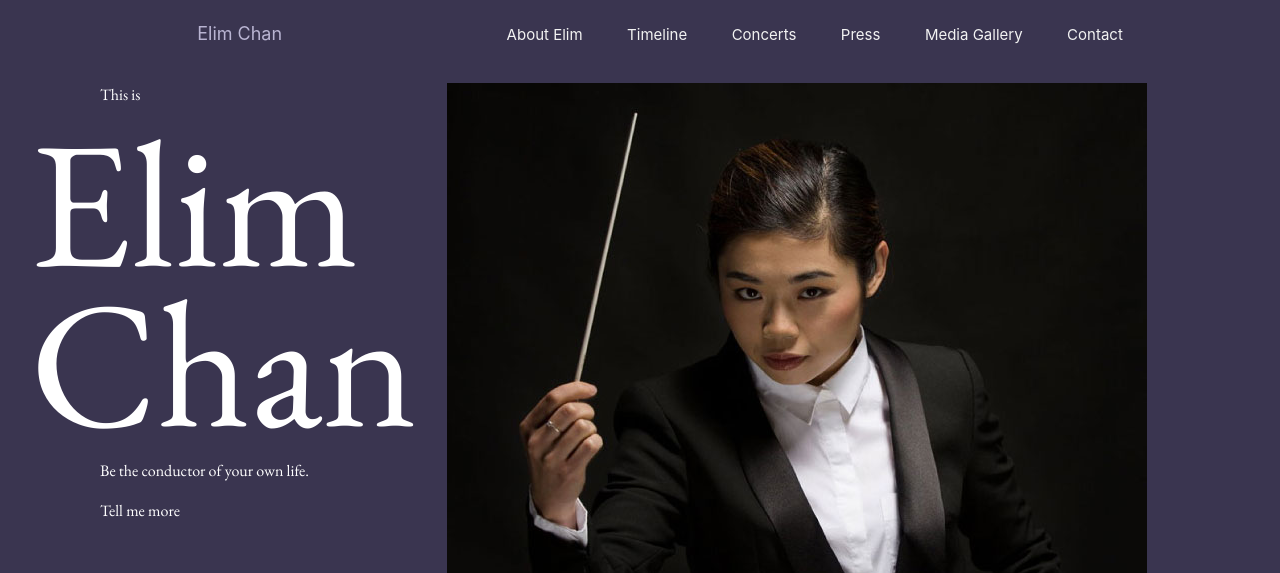
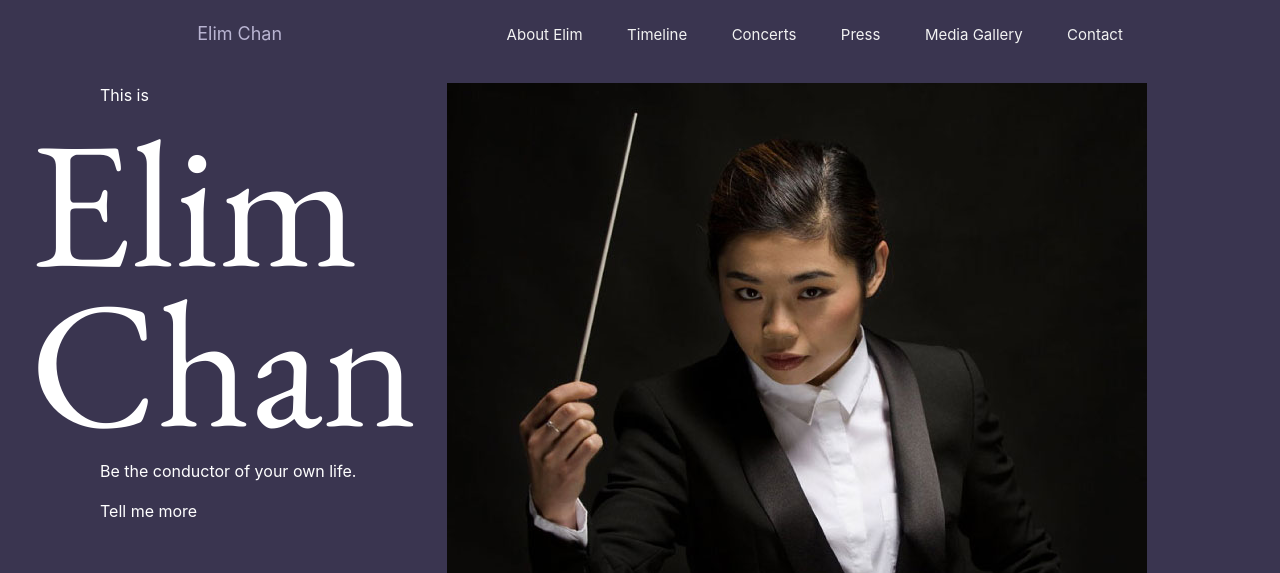
Before and after one commit to omarcalvario/Ejercicio_web, a plain HTML site: page index.html in a window 1280 px wide. Shown: the top 573 px of the page. Drawn offline with nearby package versions, Linux system fonts and the light colour scheme.

Commit message:
Update estilos.css

```diff
--- a/estilos.css
+++ b/estilos.css
@@ -82,7 +82,6 @@
   .text-peq {
     color: white;
     padding-left: 70px;
-    font-family: 'EB Garamond', serif;
   }
 
   .text-elim {
```
